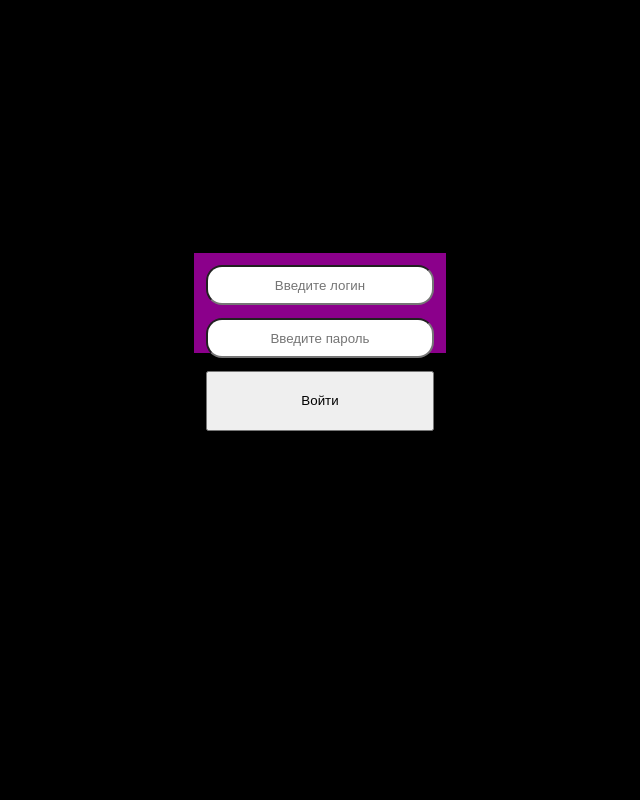
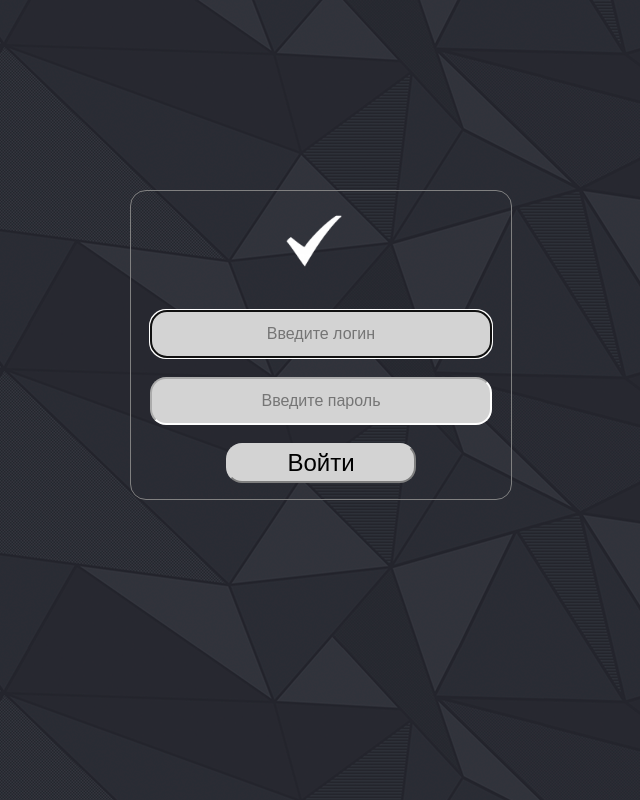
Before and after one commit to ciberevilice/testing, a PHP site: page / in a window 1280 px wide. Shown: the whole page, without its empty margins (320-960 px from the left). Run offline with PHP 8.4, Linux system fonts and the light colour scheme.

Commit message:
ver. 0.0.0.1
update authorize page

```diff
--- a/assets/css/style.css
+++ b/assets/css/style.css
@@ -1,31 +1,49 @@
 /* Страница авторизации */
 
 .pageAuth {
-    background-color: black;
+    background-image: url("../img/bg.gif");
 }
 
 .authForm {
-    background-color: darkmagenta;
-    width: 20%;
+    width: 30%;
+    height: auto;
+    margin-left: 35%;
+    margin-top: 15%;
+    border: 1px solid gray;
+    border-radius: 1rem;
+}
+
+.logoImg {
+    width: 100px;
     height: 100px;
-    margin-left: 40%;
-    margin-top: 20%;
+}
+
+.logo {
+    float: left;
+    margin-left: 35%;
 }
 
 .log {
     width: 90%;
     height: 3em;
+    font-size: 1em;
     margin-left: 5%;
     margin-top: 5%;
     border-radius: 1rem;
     text-align: center;
+    border-color: white;
+    background-color: lightgray;
 }
 
 .authBtn {
-    width: 90%;
-    height: 60px;
-    margin-left: 5%;
+    width: 50%;
+    height: 2.5rem;
+    font-size: 1.5rem;
+    margin-left: 25%;
     margin-top: 5%;
+    background-color: lightgray;
+    border-color: lightgray;
+    border-radius: 1rem;
 }
 
 /*Главная страница*/
--- a/assets/js/script.js
+++ b/assets/js/script.js
@@ -1,5 +1,4 @@
-var attr = document.getElementsByClassName(menuMain);
 
 function urlAction() {
-
+    location.href = 'index.php';
 }
--- a/assets/php/page.php
+++ b/assets/php/page.php
@@ -13,7 +13,7 @@ class page
     }
 
     function badLogin() {
-
+        header('location: ../../index.php');
     }
 
     function loginPage() {
--- a/index.php
+++ b/index.php
@@ -14,8 +14,11 @@ $title = "SiteName";
     </head>
     <body class="pageAuth">
         <div class="authForm">
+            <div class="logo">
+                <img src="assets/img/logo.png" class="logoImg">
+            </div>
             <form method="post" action="auth.php">
-                <input type="text" name="lgn" placeholder="Введите логин" class="log">
+                <input type="text" name="lgn" placeholder="Введите логин" class="log" autofocus>
                 <input type="password" name="pass" placeholder="Введите пароль" class="log">
                 <input type="submit" value="Войти" class="authBtn">
             </form>
```
Also changed, not shown: auth.php (+10 -6 lines), main.php (+6 -1 lines), assets/img/bg.gif (added), assets/img/logo.png (added), 3 other files.
